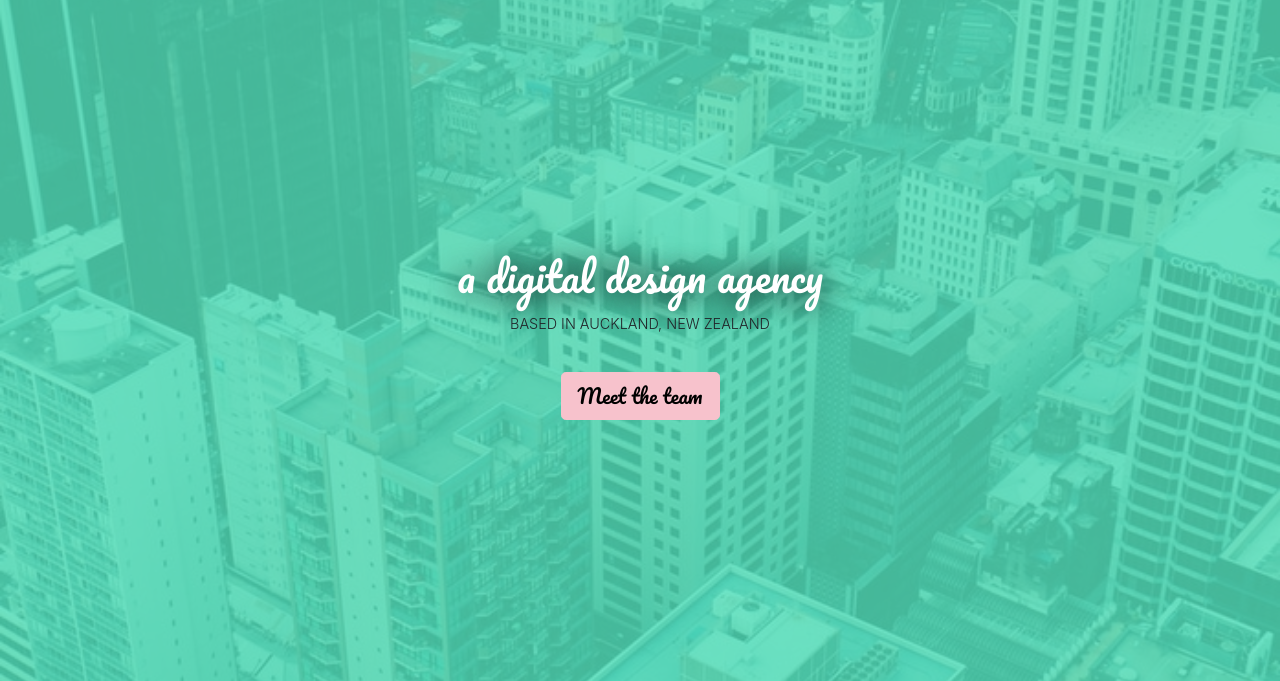
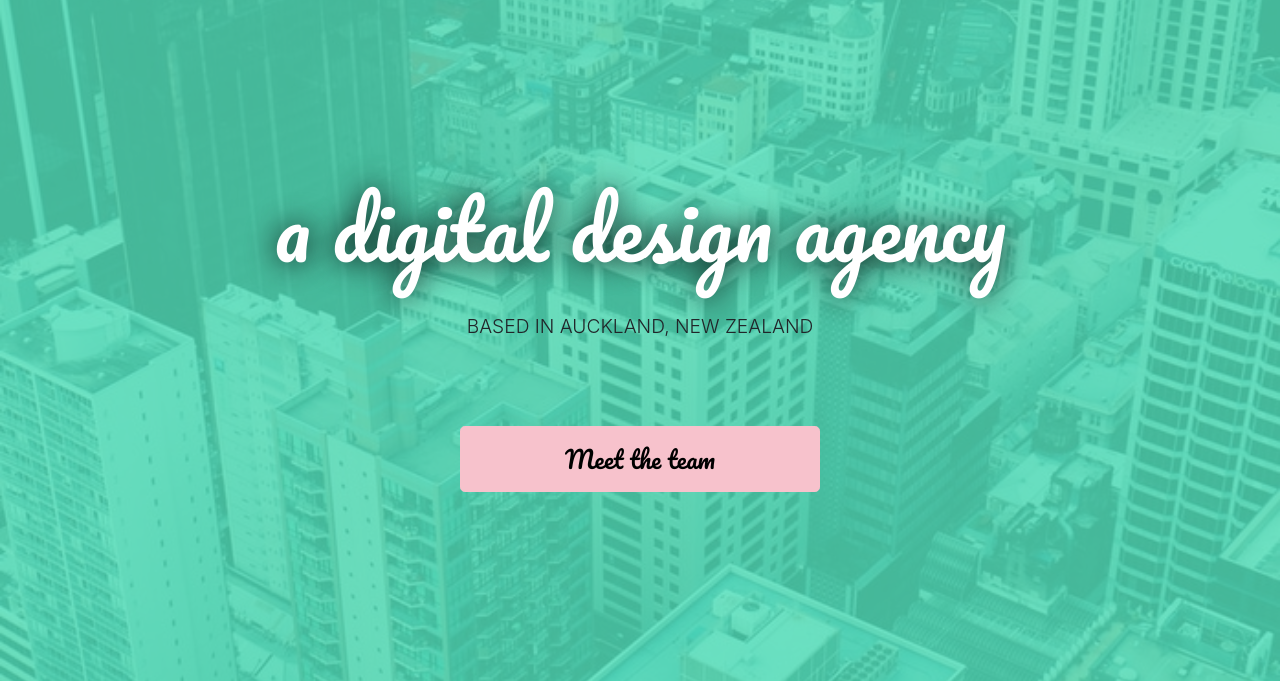
Before and after one commit to AshleyField/YDA-Website, a website: page index.html in a window 1280 px wide. Shown: the part 116-797 px from the top of the page. Drawn offline with nearby package versions, Linux system fonts and the light colour scheme.

Commit message:
Completed home hero breakpoints

```diff
--- a/scss/modules/_home-hero.scss
+++ b/scss/modules/_home-hero.scss
@@ -72,3 +72,64 @@
 		}
 	}
 }
+
+@media only screen and (min-width : 40em) {
+
+	#index {
+		.hero-content {
+
+			&-text {
+
+				h1 {
+					font-size: 3em;
+				}
+
+				h2 {
+					font-size: 1.1em;
+					margin-top: 2em;
+				}
+			}
+
+			&-button {
+
+				.btn-primary {
+					width: 15em;
+					line-height: 2em;
+					font-size: 1.5em;
+				}
+			}
+		}
+	}
+
+}
+
+@media only screen and (min-width : 80em) {
+
+	#index {
+		.hero-content {
+
+			&-text {
+
+				h1 {
+					font-size: 5em;
+				}
+
+				h2 {
+					font-size: 1.2em;
+					margin-top: 2em;
+				}
+			}
+
+			&-button {
+				margin-top: 5em;
+
+				.btn-primary {
+					width: 15em;
+					line-height: 2em;
+					font-size: 1.5em;
+				}
+			}
+		}
+	}
+
+}
```
Also changed, not shown: css/style.css.
